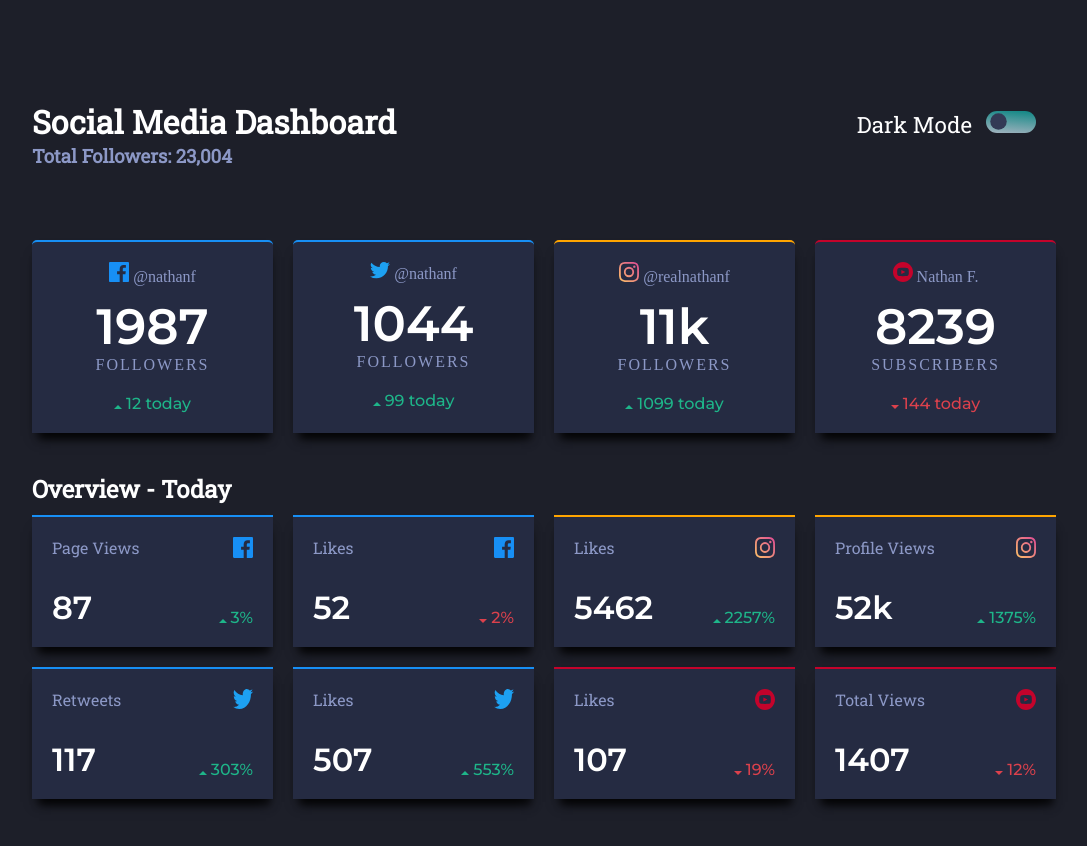
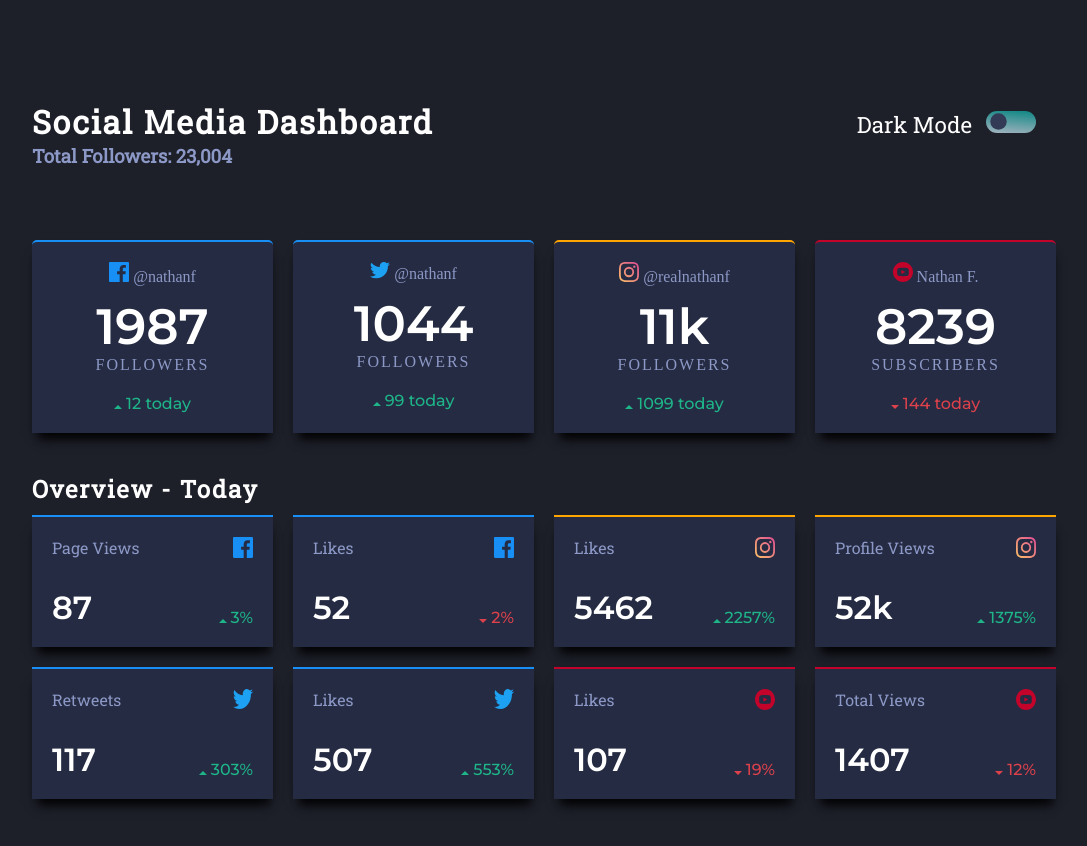
Before and after one commit to Nick331102/Social-media-dashboard, a plain HTML site: page index.html in a window 1280 px wide. Shown: the whole page, without its empty margins (96-1183 px from the left). Drawn offline with Linux system fonts and the light colour scheme.

Commit message:
Add files via upload
letter spacing and font adjustment

```diff
--- a/styles.css
+++ b/styles.css
@@ -186,6 +186,7 @@ body {
     color: var(--main-number);
     font-weight: 600;
     font-family: var(--main-font);
+    letter-spacing: 1.7px;
 
 }
 
@@ -213,6 +214,7 @@ body {
     color: var(--main-number);
     margin: 40px 0 10px;
     font-family: var(--main-font);
+    letter-spacing: 1.7px;
 }
 
 .bottom__grid--card {
```
